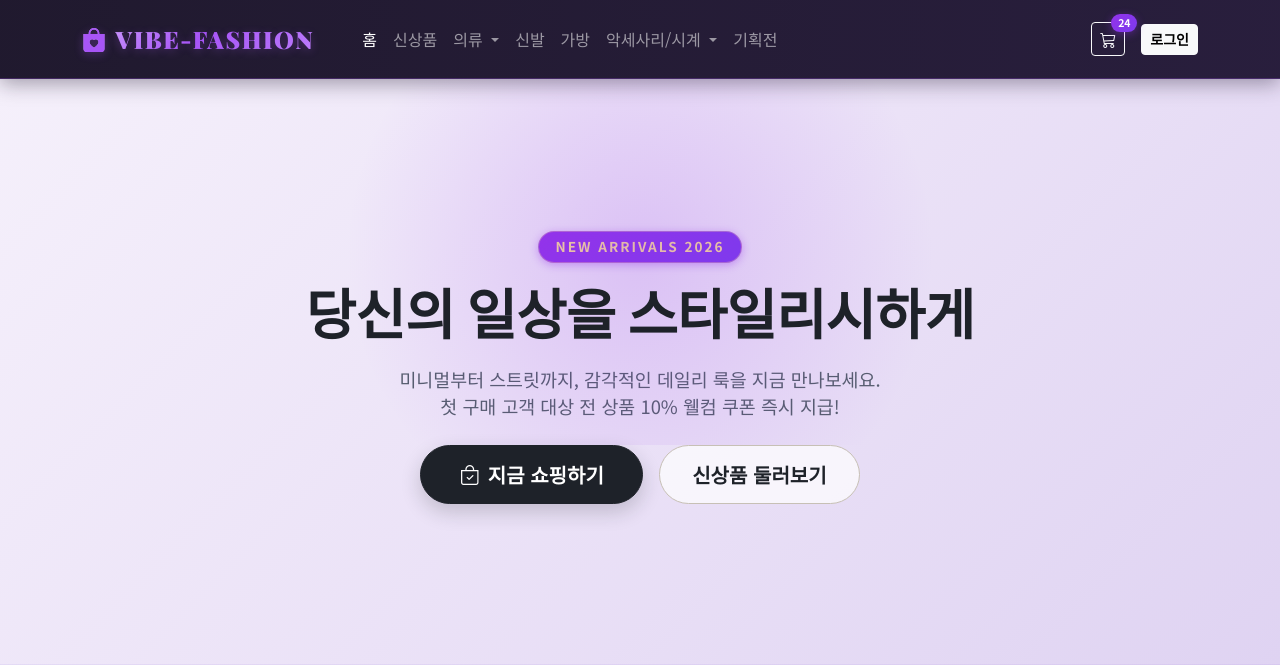
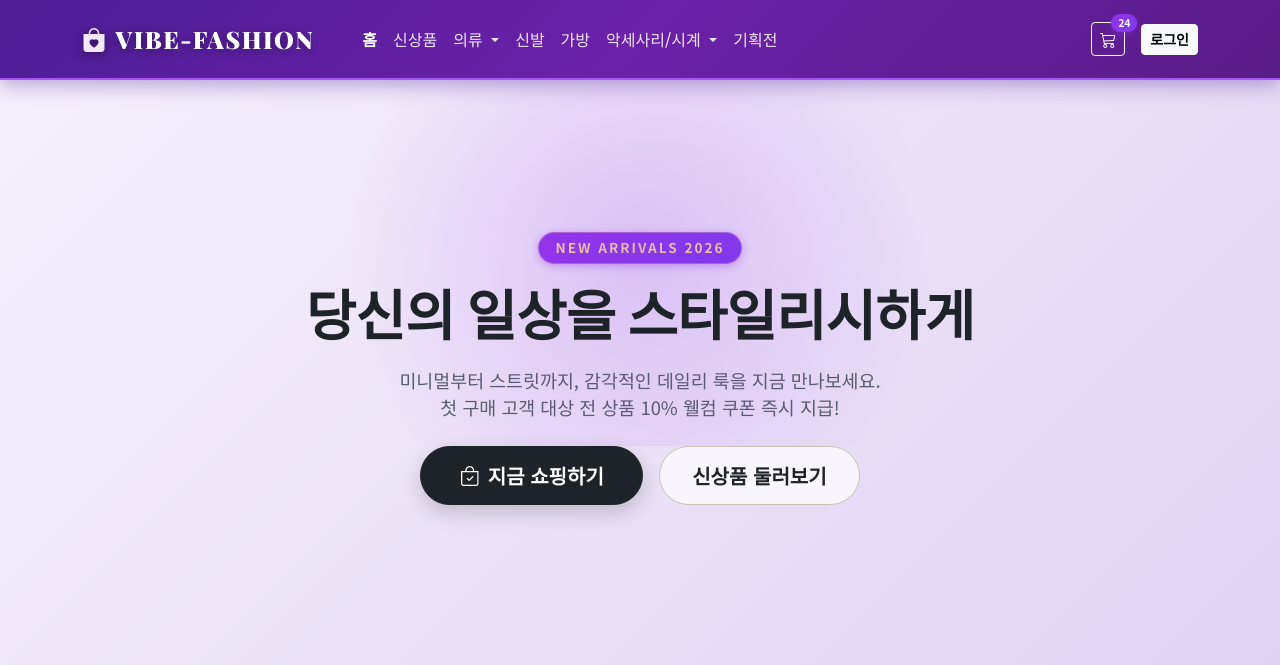
Before and after one commit to tnsdud/rorany, a Flask app: page / in a window 1280 px wide. Shown: the top 665 px of the page. Run offline with Flask 3, Linux system fonts and the light colour scheme; some web fonts are replaced.

Commit message:
style: 상단 네비게이션 헤더 바 전체 바탕색을 보라색 그라디언트로 직접 적용

```diff
--- a/app/static/css/style.css
+++ b/app/static/css/style.css
@@ -44,33 +44,43 @@ body {
     letter-spacing: 0.5px;
 }
 
-/* 로고 브랜드명: 매혹적인 보라색 그라디언트 텍스트 효과 */
+/* 로고 브랜드명: 선명한 화이트/라벤더 텍스트 효과 */
 .navbar-brand {
-    background: linear-gradient(135deg, #d8b4fe 0%, #a855f7 50%, #c084fc 100%);
-    -webkit-background-clip: text;
-    -webkit-text-fill-color: transparent;
+    color: #ffffff !important;
+    -webkit-text-fill-color: #ffffff !important;
     font-weight: 800 !important;
-    text-shadow: 0 2px 10px rgba(168, 85, 247, 0.3);
+    text-shadow: 0 2px 8px rgba(0, 0, 0, 0.4);
     transition: all 0.3s ease;
 }
 
 .navbar-brand:hover {
-    filter: brightness(1.2);
+    color: #f3e8ff !important;
+    -webkit-text-fill-color: #f3e8ff !important;
     transform: scale(1.02);
 }
 
-/* 로고 좌측 아이콘 보라색 포인트 */
+/* 로고 좌측 아이콘 포인트 */
 .navbar-brand i {
-    -webkit-text-fill-color: #a855f7 !important;
-    color: #a855f7 !important;
+    color: #f3e8ff !important;
+    -webkit-text-fill-color: #f3e8ff !important;
 }
 
-/* 네비게이션 바: 깊이감 있는 딥 퍼플 차콜 & 소프트 글래스모피즘 */
-.navbar.bg-dark {
-    background: linear-gradient(90deg, rgba(23, 16, 38, 0.96) 0%, rgba(32, 21, 53, 0.96) 100%) !important;
-    backdrop-filter: blur(12px);
-    border-bottom: 1px solid rgba(168, 85, 247, 0.25) !important;
-    box-shadow: 0 4px 20px rgba(23, 16, 38, 0.4) !important;
+/* 네비게이션 바: 확실한 보라색(Purple) 바탕 */
+.navbar {
+    background: linear-gradient(135deg, #4c1d95 0%, #6b21a8 50%, #581c87 100%) !important;
+    border-bottom: 2px solid #a855f7 !important;
+    box-shadow: 0 4px 20px rgba(76, 29, 149, 0.4) !important;
+}
+
+.navbar-nav .nav-link {
+    color: rgba(255, 255, 255, 0.88) !important;
+    font-weight: 500;
+}
+
+.navbar-nav .nav-link:hover,
+.navbar-nav .nav-link.active {
+    color: #ffffff !important;
+    font-weight: 700;
 }
 
 .tracking-wide {
--- a/app/templates/base.html
+++ b/app/templates/base.html
@@ -12,16 +12,16 @@
     <link rel="stylesheet" href="https://cdn.jsdelivr.net/npm/bootstrap-icons@1.11.3/font/bootstrap-icons.min.css">
 
     <!-- 커스텀 스타일시트 (static 폴더 연동) -->
-    <link rel="stylesheet" href="{{ url_for('static', filename='css/style.css') }}">
+    <link rel="stylesheet" href="{{ url_for('static', filename='css/style.css') }}?v=2">
 </head>
 <body class="d-flex flex-column min-vh-100 bg-light">
 
-    <!-- 1. 네비게이션 바 (헤더) -->
-    <nav class="navbar navbar-expand-lg navbar-dark bg-dark sticky-top shadow-sm py-3">
+    <!-- 1. 네비게이션 바 (헤더) : 인라인 스타일로 보라색 바탕 적용 -->
+    <nav class="navbar navbar-expand-lg navbar-dark sticky-top shadow py-3" style="background: linear-gradient(135deg, #4c1d95 0%, #6b21a8 50%, #581c87 100%) !important; border-bottom: 2px solid #a855f7;">
         <div class="container">
             <!-- 로고 및 브랜드명 -->
-            <a class="navbar-brand fw-bold fs-4 tracking-wide" href="{{ url_for('main.index') }}">
-                <i class="bi bi-bag-heart-fill text-danger me-2"></i>VIBE-FASHION
+            <a class="navbar-brand fw-bold fs-4 tracking-wide text-white d-flex align-items-center" href="{{ url_for('main.index') }}" style="color: #ffffff !important;">
+                <i class="bi bi-bag-heart-fill me-2" style="color: #f3e8ff !important;"></i>VIBE-FASHION
             </a>
 
             <!-- 모바일 토글 버튼 -->
```
